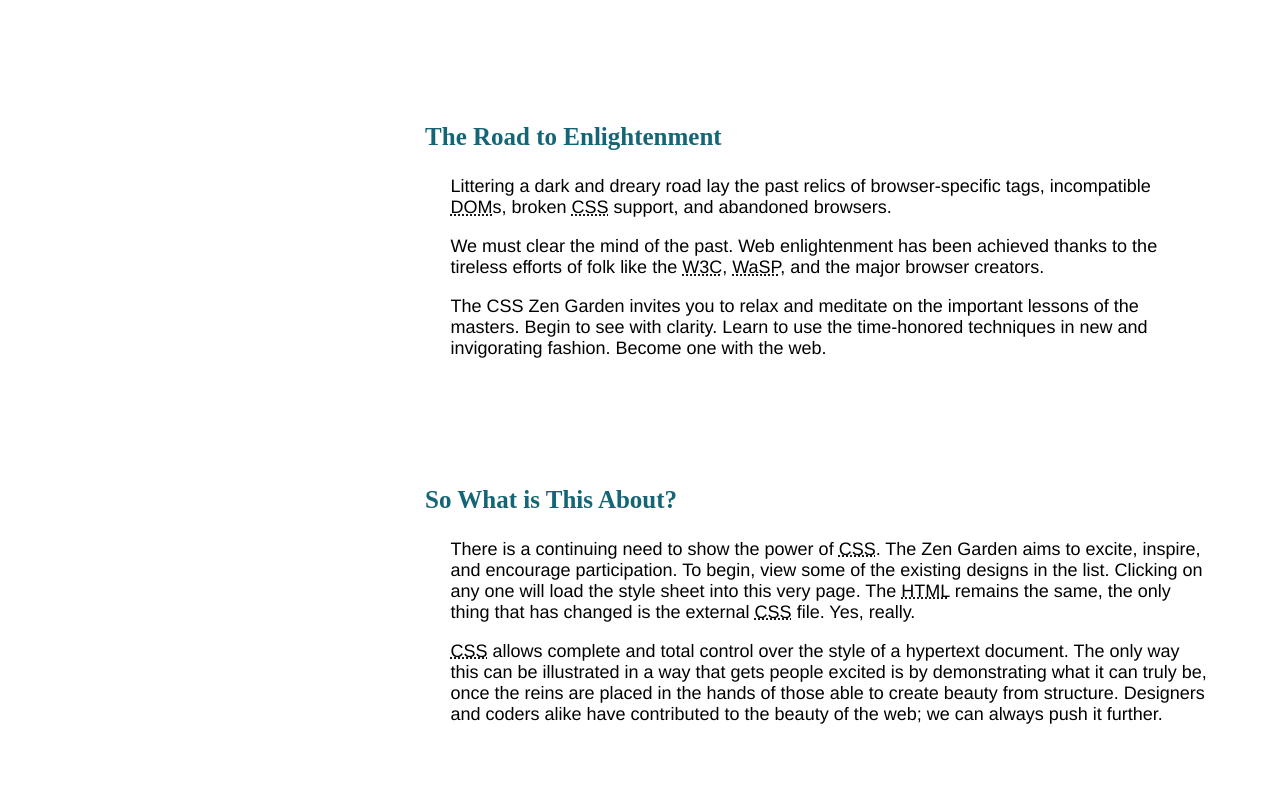
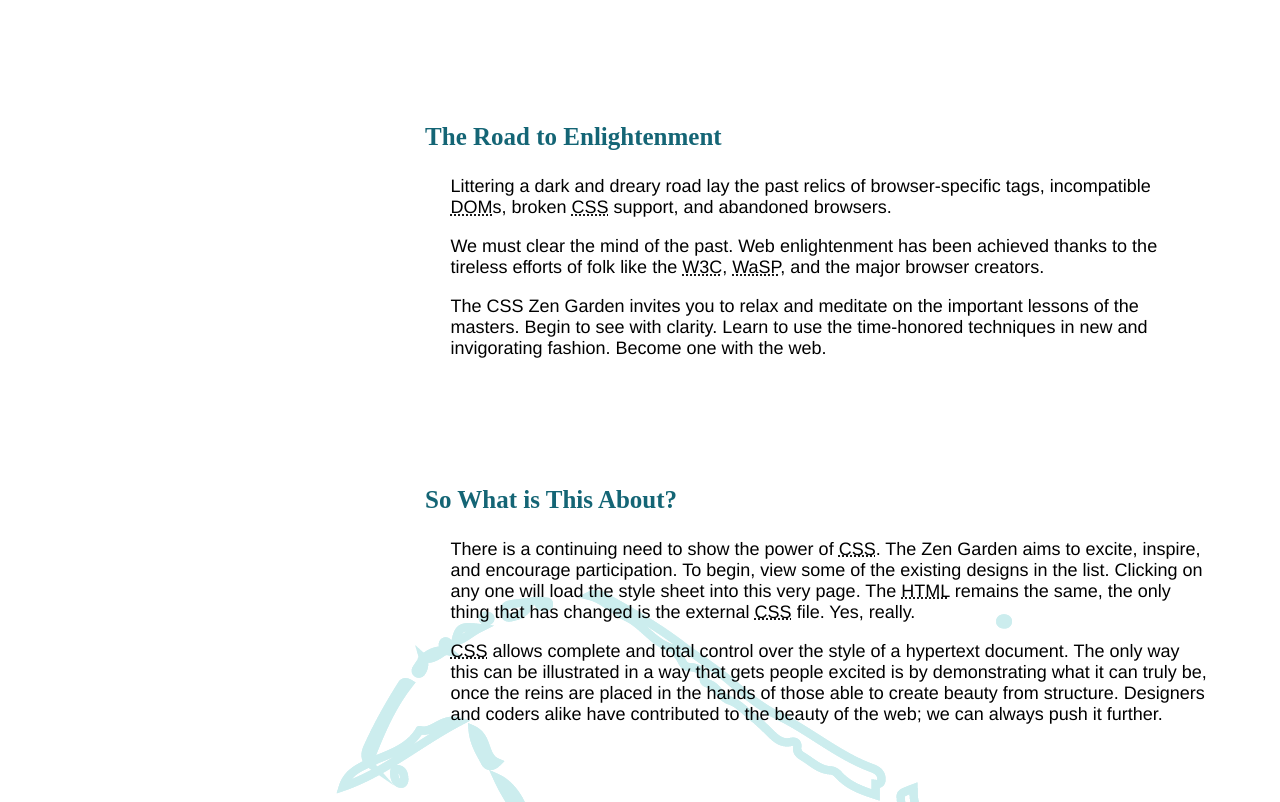
Before and after one commit to ingridloy/cssprueba, a plain HTML site: page index.html in a window 1280 px wide. Shown: the part 498-1300 px from the top of the page. Drawn offline with Linux system fonts and the light colour scheme.

Commit message:
Update index.html

```diff
--- a/index.html
+++ b/index.html
@@ -31,7 +31,7 @@
       <p>Download the example <a href="/examples/index" title="This page's source HTML code, not to be modified.">html file</a> and <a href="/examples/style.css" title="This page's sample CSS, the file you may modify.">css file</a></p>
       </div>
     </section>
-
+	     <div class="extra6" role="presentation">
 		<div class="preamble" id="zen-preamble" role="article">
 			<h3>The Road to Enlightenment</h3>
 			<p>Littering a dark and dreary road lay the past relics of browser-specific tags, incompatible <abbr title="Document Object Model">DOM</abbr>s, broken <abbr title="Cascading Style Sheets">CSS</abbr> support, and abandoned browsers.</p>
@@ -67,7 +67,7 @@
 			<p>This is a learning exercise as well as a demonstration. You retain full copyright on your graphics (with limited exceptions, see <a href="http://www.mezzoblue.com/zengarden/submit/guidelines/">submission guidelines</a>), but we ask you release your <abbr title="Cascading Style Sheets">CSS</abbr> under a Creative Commons license identical to the <a href="http://creativecommons.org/licenses/by-nc-sa/3.0/" title="View the Zen Garden's license information.">one on this site</a> so that others may learn from your work.</p>
 			<p role="contentinfo">By <a href="http://www.mezzoblue.com/">Dave Shea</a>. Bandwidth graciously donated by <a href="http://www.mediatemple.net/">mediatemple</a>. Now available: <a href="http://www.amazon.com/exec/obidos/ASIN/0321303474/mezzoblue-20/">Zen Garden, the book</a>.</p>
 		</div>
-
+        </div>
 		<footer>
       <h5>
 			<a href="http://validator.w3.org/check/referer" title="Check the validity of this site&#8217;s HTML" class="zen-validate-html">HTML</a>
```
